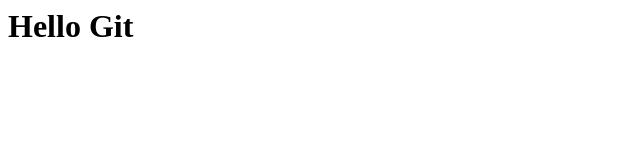
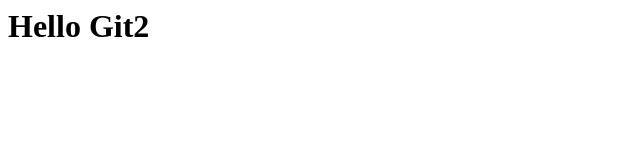
Before and after one commit to kojimq/conflict_Test, a plain HTML site: page index.html in a window 1280 px wide. Shown: the full height of the page, 0-640 px from the left. Drawn offline with Linux system fonts and the light colour scheme.

Commit message:
index.htmlの変更

```diff
--- a/index.html
+++ b/index.html
@@ -2,12 +2,12 @@
 
 <head>
     <title>
-        Hello Git
+        Hello Git2
     </title>
 </head>
 <body>
     <h1>
-        Hello Git
+        Hello Git2
     </h1>
 </body>
 </html>
```
